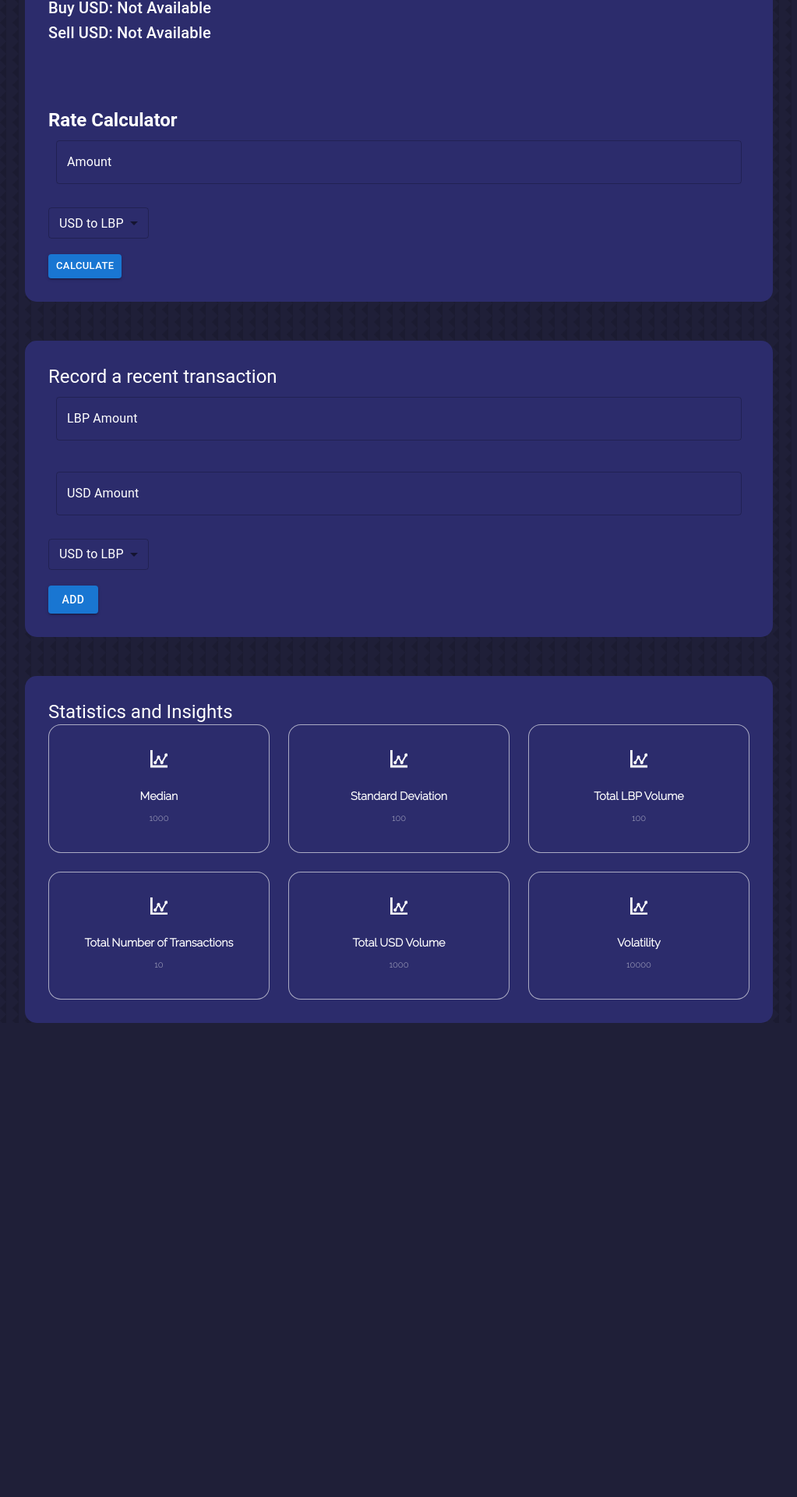
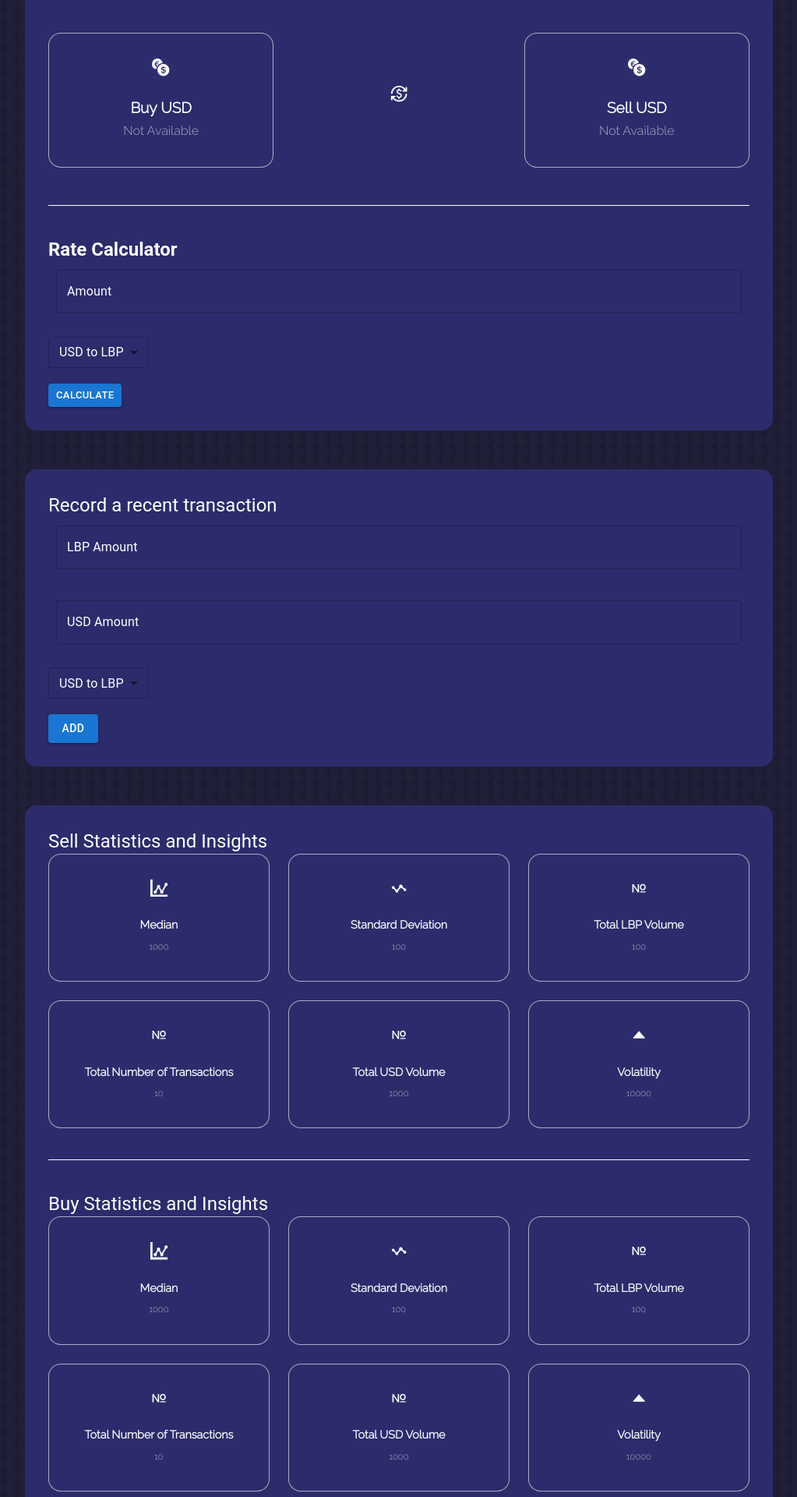
Before and after one commit to tamer-boutros/430Lproject, a React (Create React App) app in the folder exchange-frontend/: page / in a window 1280 px wide. Shown: the part 219-2139 px from the top of the page at 78% size, without its empty margins (128-1151 px from the left). Before the commit the page ends 1531 px from the top, so only its background shows below. Built offline with nearby package versions, Linux system fonts and the light colour scheme; no server answers.

Commit message:
fixed exchange rates appearance

```diff
--- a/exchange-frontend/src/App.css
+++ b/exchange-frontend/src/App.css
@@ -110,6 +110,62 @@ body {
   justify-content: space-between;
  }
 
+ .rates__card {
+  display: grid;
+  grid-template-columns: repeat(3,1fr);
+  gap: 1rem;
+  margin-top: 3rem;
+  margin-bottom: 3rem;
+}
+
+.rates__cards {
+  background: var(--color-bg-variant);
+  border: 1px solid var(--color-light);
+  border-radius: 1rem;
+  padding: 2rem;
+  text-align: center;
+  transition: var(--transition);
+}
+
+.rates__icon {
+  color:var(--color-bg-light);
+  font-size: 1.4rem;
+  margin-bottom: 1rem;
+  justify-self: center;
+  align-self: center;
+
+}
+
+.rates__cards:hover {
+  background: var(--color-light);
+  border-color: var(--color-light);
+  cursor: default;
+  content: var(--color-bg-variant)
+}
+
+.rates__cards h5 {
+  font-size: 1.2rem;
+}
+
+
+.rates__cards small {
+  font-size: 1rem;
+  color: var(--color-light);
+}
+
+.rates__cards:hover h5 {
+  color: var(--color-bg-variant);
+}
+
+
+.rates__cards:hover small {
+  color: var(--color-bg-variant);
+}
+
+.rates__cards:hover .rates__icon {
+  color:var(--color-bg-variant);
+}
+
 
 
 @media only screen and (min-width: 1400px) {
--- a/exchange-frontend/src/App.js
+++ b/exchange-frontend/src/App.js
@@ -1,10 +1,12 @@
 import React from 'react'
 import ExchangeRates from './exchangeRates/ExchangeRates'
+import Statistics from './statistics/Statistics'
 
 const App = () => {
   return (
     <div>
         <ExchangeRates/>
+        <Statistics/>
     </div>
   )
 }
--- a/exchange-frontend/src/exchangeRates/ExchangeRates.js
+++ b/exchange-frontend/src/exchangeRates/ExchangeRates.js
@@ -14,7 +14,8 @@ import { DataGrid } from "@mui/x-data-grid";
 import TextField from "@mui/material/TextField";
 import Select from '@mui/material/Select';
 import { MenuItem } from '@mui/material';
-import Statistics from '../statistics/Statistics';
+import {MdCurrencyExchange} from 'react-icons/md'
+import {BsCurrencyExchange} from 'react-icons/bs'
 
 
 
@@ -219,13 +220,26 @@ const ExchangeRates = () => {
             <div className="wrapper">
                 <Typography variant="h4">Today's Exchange Rate</Typography>
                 <p>LBP to USD Exchange Rate</p>
-                <Typography variant="h6">
-                    Buy USD: <span id="buy-usd-rate">{buyUsdRate != null ? buyUsdRate : "Not Available"}</span>
-                </Typography>
-                <Typography variant="h6">
-                    Sell USD: <span id="sell-usd-rate">{sellUsdRate != null ? sellUsdRate : "Not Available"}</span>
-                </Typography>
-                <hr />
+
+                <div className="rates__card">
+                    <article className='rates__cards'>
+                        <BsCurrencyExchange className='rates__icon' />
+                        <h5>Buy USD</h5>
+                        <small><span id="buy-usd-rate">{buyUsdRate != null ? buyUsdRate : "Not Available"}</span></small>
+                    </article>
+
+                    <MdCurrencyExchange className="rates__icon"/>
+
+
+                    <article className='rates__cards'>
+                        <BsCurrencyExchange className='rates__icon' />
+                        <h5>Sell USD</h5>
+                        <small><span id="sell-usd-rate">{sellUsdRate != null ? sellUsdRate : "Not Available"}</span></small>
+                    </article>
+                </div>
+
+
+                    <hr style={{ backgroundColor: "white", height: "1px" }} />
                     <Calculator
                         buyUsdRate={buyUsdRate}
                         sellUsdRate={sellUsdRate}
@@ -307,7 +321,6 @@ const ExchangeRates = () => {
                             autoHeight />
                     </div>
                 )}
-            <Statistics />
 
             </div>
             );
--- a/exchange-frontend/src/statistics/Statistics.js
+++ b/exchange-frontend/src/statistics/Statistics.js
@@ -3,13 +3,15 @@ import '../App.css';
 import Typography from '@mui/material/Typography'
 import './Statistics.css'
 import { ImStatsDots } from 'react-icons/im'
+import {BiStats} from 'react-icons/bi'
+import {AiOutlineFieldNumber, AiFillCaretUp} from 'react-icons/ai'
 
 
 
 const Statistics = () => {
     return (
         <div id= "statistics" className='wrapper'>
-            <Typography variant="h5">Statistics and Insights</Typography>
+            <Typography variant="h5">Sell Statistics and Insights</Typography>
             <div className="statistics__card">
                 <article className='statistics__cards'>
                     <ImStatsDots className='statistics__icon'/>
@@ -18,28 +20,64 @@ const Statistics = () => {
                 </article>
 
                 <article className='statistics__cards'>
-                <ImStatsDots className='statistics__icon'/>
+                <BiStats className='statistics__icon'/>
                     <h5>Standard Deviation</h5>
                     <small>100</small>
                 </article>
 
                 <article className='statistics__cards'>
-                <ImStatsDots className='statistics__icon'/>
+                <AiOutlineFieldNumber className='statistics__icon'/>
                     <h5>Total LBP Volume</h5>
                     <small>100</small>
                 </article>
                 <article className='statistics__cards'>
-                <ImStatsDots className='statistics__icon'/>
+                <AiOutlineFieldNumber className='statistics__icon'/>
                     <h5>Total Number of Transactions</h5>
                     <small>10</small>
                 </article>
                 <article className='statistics__cards'>
-                <ImStatsDots className='statistics__icon'/>
+                <AiOutlineFieldNumber className='statistics__icon'/>
                     <h5>Total USD Volume</h5>
                     <small>1000</small>
                 </article>
                 <article className='statistics__cards'>
-                <ImStatsDots className='statistics__icon'/>
+                <AiFillCaretUp className='statistics__icon'/>
+                    <h5>Volatility</h5>
+                    <small>10000</small>
+                </article>
+            </div>
+            <hr style={{backgroundColor: "white", height: "1px"}}/>
+            <Typography variant="h5">Buy Statistics and Insights</Typography>
+            <div className="statistics__card">
+                <article className='statistics__cards'>
+                    <ImStatsDots className='statistics__icon'/>
+                    <h5>Median</h5>
+                    <small>1000</small>
+                </article>
+
+                <article className='statistics__cards'>
+                <BiStats className='statistics__icon'/>
+                    <h5>Standard Deviation</h5>
+                    <small>100</small>
+                </article>
+
+                <article className='statistics__cards'>
+                <AiOutlineFieldNumber className='statistics__icon'/>
+                    <h5>Total LBP Volume</h5>
+                    <small>100</small>
+                </article>
+                <article className='statistics__cards'>
+                <AiOutlineFieldNumber className='statistics__icon'/>
+                    <h5>Total Number of Transactions</h5>
+                    <small>10</small>
+                </article>
+                <article className='statistics__cards'>
+                <AiOutlineFieldNumber className='statistics__icon'/>
+                    <h5>Total USD Volume</h5>
+                    <small>1000</small>
+                </article>
+                <article className='statistics__cards'>
+                <AiFillCaretUp className='statistics__icon'/>
                     <h5>Volatility</h5>
                     <small>10000</small>
                 </article>
```
Lines whose indentation alone changed are shown as unchanged.
